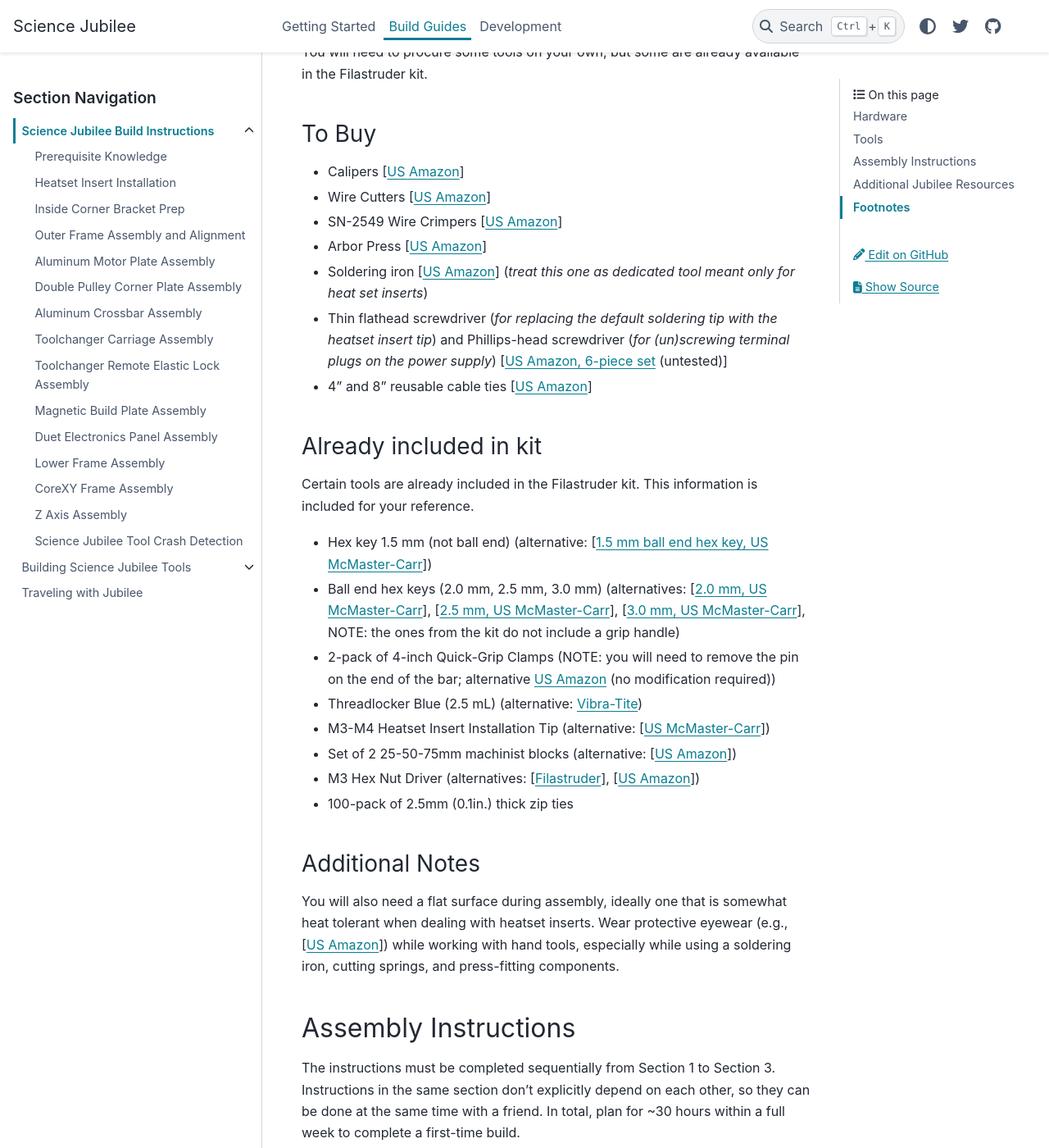
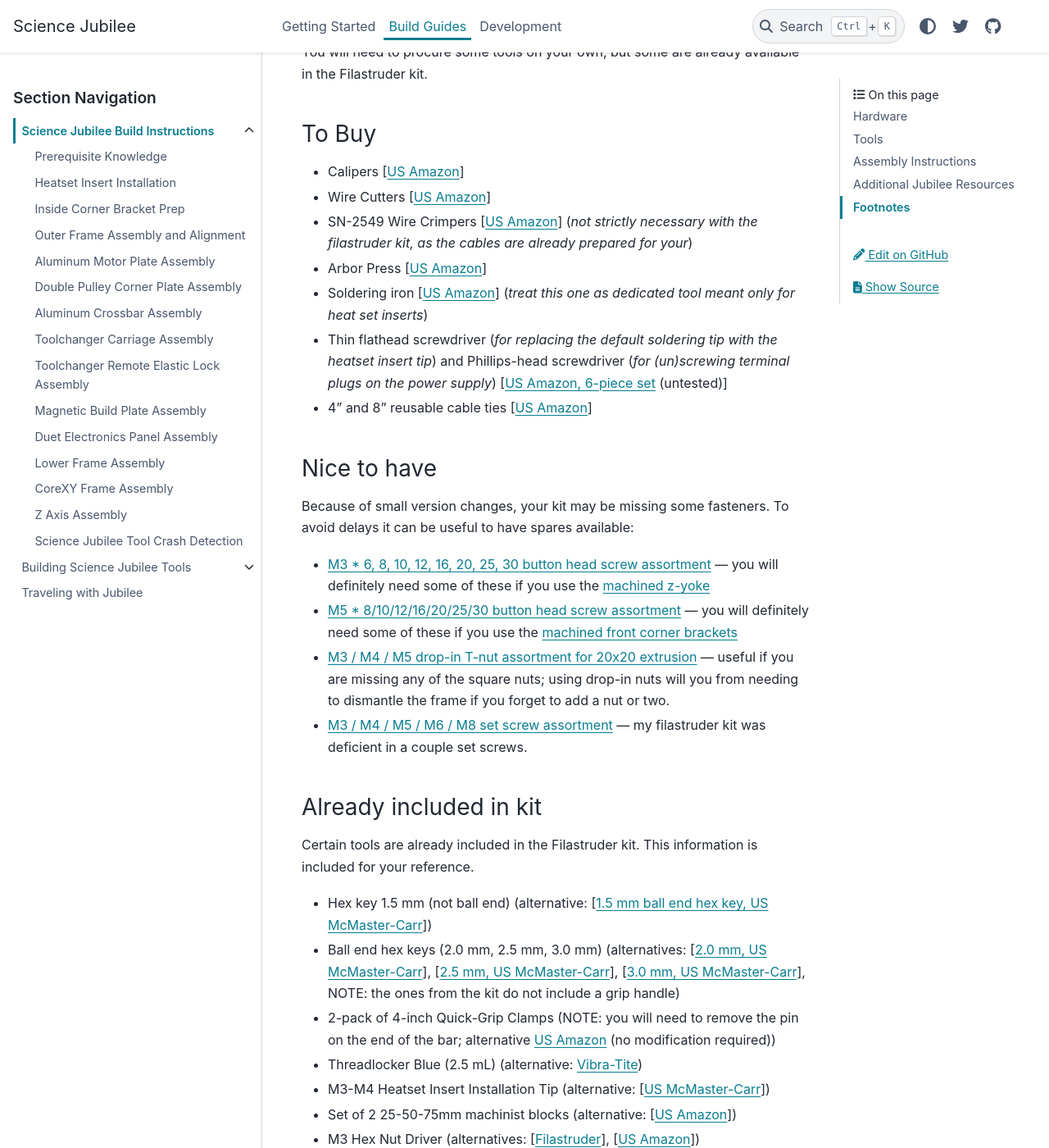
Before and after one commit to machineagency/science-jubilee, a Sphinx documentation site: the page built from docs/building/building_a_jubilee.md, in a window 1280 px wide and 1400 px high, scrolled down 3299 px. Shown: the whole window at 82% size. Built offline with Sphinx 7.4.7 and the PyData theme 0.15.4, drawn with Linux system fonts in a browser that asks for light colours.

Commit message:
add recommended backup parts list

```diff
--- a/docs/building/building_a_jubilee.md
+++ b/docs/building/building_a_jubilee.md
@@ -59,11 +59,20 @@ You will need to procure some tools on your own, but some are already available
 ### To Buy
 - Calipers [[US Amazon](https://www.amazon.com/Neiko-01407A-Electronic-Digital-Stainless/dp/B000GSLKIW)]
 - Wire Cutters [[US Amazon](https://www.amazon.com/Hakko-CHP-170-Micro-Cutter/dp/B076M3ZHBV)]
-- SN-2549 Wire Crimpers [[US Amazon](https://www.amazon.com/gp/product/B01N4L8QMW)]
+- SN-2549 Wire Crimpers [[US Amazon](https://www.amazon.com/gp/product/B01N4L8QMW)] (*not strictly necessary with the filastruder kit, as the cables are already prepared for your*)
 - Arbor Press [[US Amazon](https://www.amazon.com/Palmgren-AP05-0-5-Arbor-Press/dp/B01MQD4CNR)]
 - Soldering iron [[US Amazon](https://www.amazon.com/Weller-SP40NUS-40-Watt-Soldering-Iron/dp/B00B3SG6UQ?th=1)] (*treat this one as dedicated tool meant only for heat set inserts*)
 - Thin flathead screwdriver (*for replacing the default soldering tip with the heatset insert tip*) and Phillips-head screwdriver (*for (un)screwing terminal plugs on the power supply*) [[US Amazon, 6-piece set](https://www.amazon.com/Magnetic-Screwdriver-Professional-Screwdrivers-Improvement/dp/B08XY5C41N/) (untested)]
 - 4" and 8" reusable cable ties [[US Amazon](https://www.amazon.com/Adjustable-Organizer-Multi-purpose-Management-Organizing/dp/B0CJ52WJZY/?th=1)]
+
+### Nice to have
+
+Because of small version changes, your kit may be missing some fasteners. To avoid delays it can be useful to have spares available:
+
+- [M3 * 6, 8, 10, 12, 16, 20, 25, 30 button head screw assortment](https://amzn.to/43NKTzH) --- you will definitely need some of these if you use the [machined z-yoke]( https://mandalaroseworks.com/products/jubilee-machined-yokes)
+- [M5 * 8/10/12/16/20/25/30 button head screw assortment](https://amzn.to/3Hutkgp) --- you will definitely need some of these if you use the [machined front corner brackets](https://mandalaroseworks.com/products/jubilee-front-corner-brackets)
+- [M3 / M4 / M5 drop-in T-nut assortment for 20x20 extrusion](https://amzn.to/3FpHjnm) --- useful if you are missing any of the square nuts; using drop-in nuts will you from needing to dismantle the frame if you forget to add a nut or two.
+- [M3 / M4 / M5 / M6 / M8 set screw assortment](https://amzn.to/3FpHjnm) --- my filastruder kit was deficient in a couple set screws.
 
 ### Already included in kit
 Certain tools are already included in the Filastruder kit. This information is included for your reference.
```
